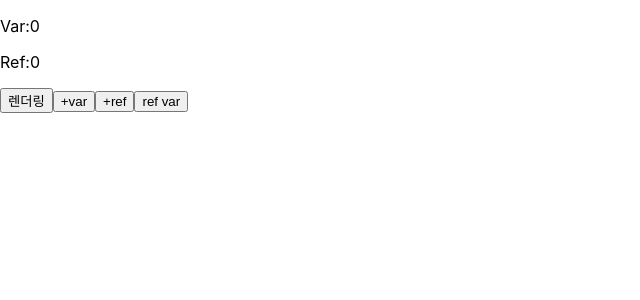
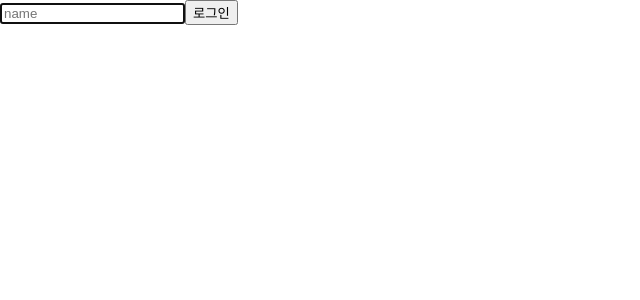
Before and after one commit to HyeonuJeong/hook_usestate, a React (Create React App) app: page / in a window 1280 px wide. Shown: the top 300 px of the page, without its empty margins (0-640 px from the left). Built offline with nearby package versions, Linux system fonts and the light colour scheme.

Commit message:
useRef input focus

```diff
--- a/src/App.js
+++ b/src/App.js
@@ -1,47 +1,30 @@
 import { useEffect, useRef, useState } from 'react';
-import { inc } from 'semver';
-import Timer from './timer';
-
-//ref는 렌더링 되기전까지 저장함
-//let 변수도 렌더링 되기전까지 저장
-//let은 렌더링되면 값이 초기화됨 ref는 언마운트전까지 계속 저장함
-
-function App() {
-
-  const [render,setRender]=useState(0)
-
-  const countRef=useRef(0)
-
-  let countVar=0;
-
-  const doRender=()=>{
-    setRender(render+1)
-  }
-
-  const increaseref=()=>{
-    countRef.current=countRef.current+1
-    console.log('ref:',countRef.current)
-  }
 
 
-  const increasevar=()=>{
-    countVar=countVar+1
-    console.log('var:',countVar)
+// input ref={ref}를 통해서 자동으로 편의성에 맞게 포커싱을 맞춰준다
+function App() {
+  const inRef=useRef()
+
+  useEffect(() => {
+    console.log('inRef', inRef)
+    inRef.current.focus()
+  }, []);
+
+  const login =()=>{
+    alert(`환영합니다 ${inRef.current.value}`)
+    inRef.current.focus()
   }
-
-  const print=()=>{
-    console.log(`ref:${countRef.current}, var:${countVar}`)
-  }
+  // const increaseref=()=>{
+  //   countRef.current=countRef.current+1
+  //   console.log('ref:',countRef.current)
+  // }
 
   // console.log(countRef.current)
   return(
     <div>
-      <p>Var:{countVar}</p>
-      <p>Ref:{countRef.current}</p>
-      <button onClick={doRender}> 렌더링</button>
-      <button onClick={increasevar}>+var</button>
-      <button onClick={increaseref}>+ref</button>
-      <button onClick={print}>ref var</button>
+      <input ref={inRef} placeholder = 'name'></input>
+
+      <button onClick={login}> 로그인</button>
     </div>
   )
 }
```
